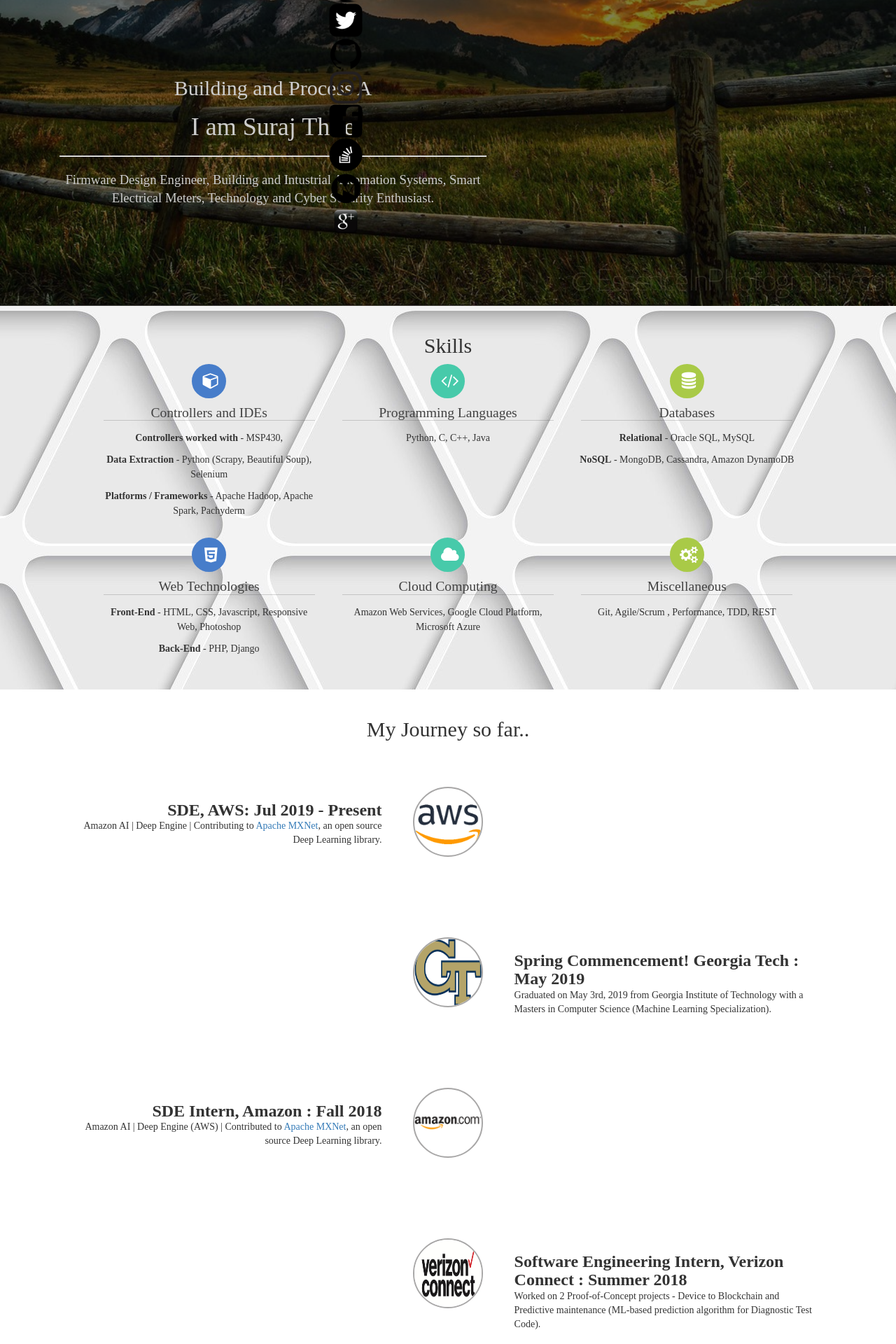
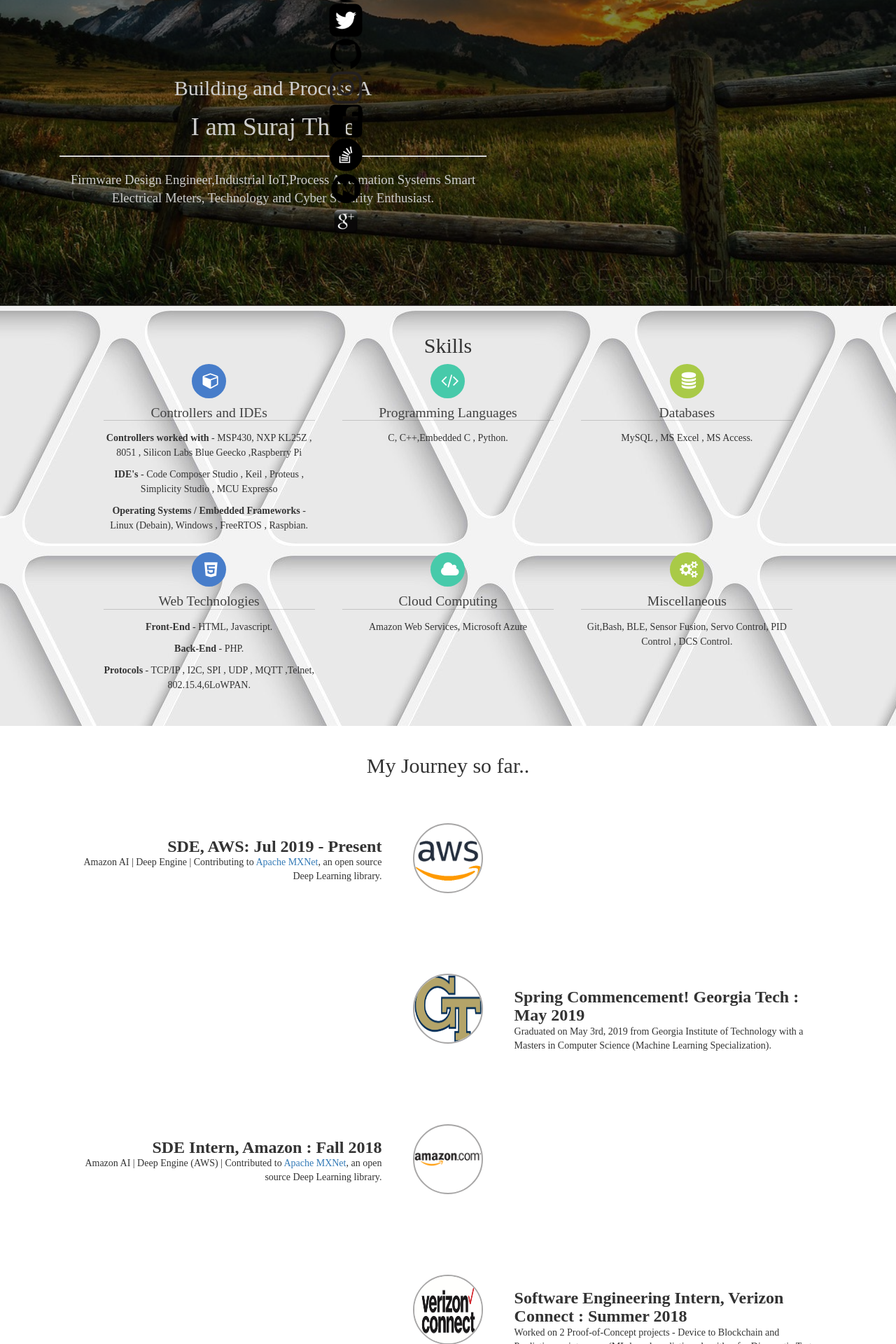
Before and after one commit to surajthite/SurajThite.github.io, a Jekyll site: the page built from index.html, in a window 1280 px wide. Shown: the part 443-2363 px from the top of the page at 70% size. Built offline with Jekyll 4.4.1, drawn with Linux system fonts in a browser that asks for light colours; nearby versions of some CDN libraries; some web fonts are replaced.

Commit message:
Backgroud Updated

```diff
--- a/css/home.scss
+++ b/css/home.scss
@@ -77,7 +77,7 @@
         }
       }
       &:after {
-        content: "Born : 25th December, 1995";
+        content: "Born : 22nd August, 1995";
         height: 140px;
         width: 140px;
         display: block;
--- a/index.html
+++ b/index.html
@@ -92,7 +92,7 @@ html_title: Suraj Thite
         <hr>
 
         <p>
-          Firmware Design Engineer, Building and Intustrial Automation Systems, Smart Electrical Meters, Technology and Cyber Security Enthusiast.
+          Firmware Design Engineer,Industrial IoT,Process Automation Systems Smart Electrical Meters, Technology and Cyber Security Enthusiast.
         </p>
 
       </div>
@@ -142,13 +142,13 @@ html_title: Suraj Thite
         <h2> Controllers and IDEs</h2>
         <div class="bullet-content">
           <p>
-            <strong>Controllers worked with </strong> - MSP430,
+            <strong>Controllers worked with </strong> - MSP430, NXP KL25Z , 8051 , Silicon Labs Blue Geecko ,Raspberry Pi
           </p>
           <p>
-            <strong>Data Extraction</strong> - Python (Scrapy, Beautiful Soup), Selenium
+            <strong>IDE's</strong> - Code Composer Studio , Keil , Proteus , Simplicity Studio , MCU Expresso
           </p>
            <p>
-            <strong>Platforms / Frameworks</strong> - Apache Hadoop, Apache Spark, Pachyderm
+            <strong> Operating Systems / Embedded Frameworks</strong> - Linux (Debain), Windows , FreeRTOS , Raspbian.
           </p>
         </div>
       </li>
@@ -159,7 +159,7 @@ html_title: Suraj Thite
         <h2>Programming Languages</h2>
         <div class="bullet-content">
           <p>
-            Python, C, C++, Java
+            C, C++,Embedded C , Python.
           </p>
         </div>
       </li>
@@ -170,12 +170,7 @@ html_title: Suraj Thite
         <h2>Databases</h2>
         <div class="bullet-content">
           <p>
-            <strong>Relational</strong> - Oracle SQL, MySQL
-
-          </p>
-          <p>
-
-            <strong>NoSQL</strong> - MongoDB, Cassandra, Amazon DynamoDB
+             MySQL , MS Excel , MS Access.
           </p>
         </div>
       </li>
@@ -186,11 +181,15 @@ html_title: Suraj Thite
         <h2>Web Technologies</h2>
         <div class="bullet-content">
           <p>
-            <strong>Front-End</strong> - HTML, CSS, Javascript, Responsive Web, Photoshop
+            <strong>Front-End</strong> - HTML, Javascript.
           </p>
           <p>
-            <strong>Back-End</strong> - PHP, Django
+            <strong>Back-End</strong> - PHP.
           </p>
+          <p>
+            <strong>Protocols</strong> - TCP/IP , I2C, SPI , UDP , MQTT ,Telnet, 802.15.4,6LoWPAN.
+          </p>
+
         </div>
       </li>
        <li class="bullet wow fadeInDown animated">
@@ -200,7 +199,7 @@ html_title: Suraj Thite
         <h2>Cloud Computing</h2>
         <div class="bullet-content">
           <p>
-            Amazon Web Services, Google Cloud Platform, Microsoft Azure
+            Amazon Web Services, Microsoft Azure
           </p>
         </div>
       </li>
@@ -211,7 +210,7 @@ html_title: Suraj Thite
         <h2>Miscellaneous</h2>
         <div class="bullet-content">
           <p>
-            Git, Agile/Scrum , Performance, TDD, REST
+            Git,Bash, BLE, Sensor Fusion, Servo Control, PID Control , DCS Control.
           </p>
         </div>
       </li>
```
